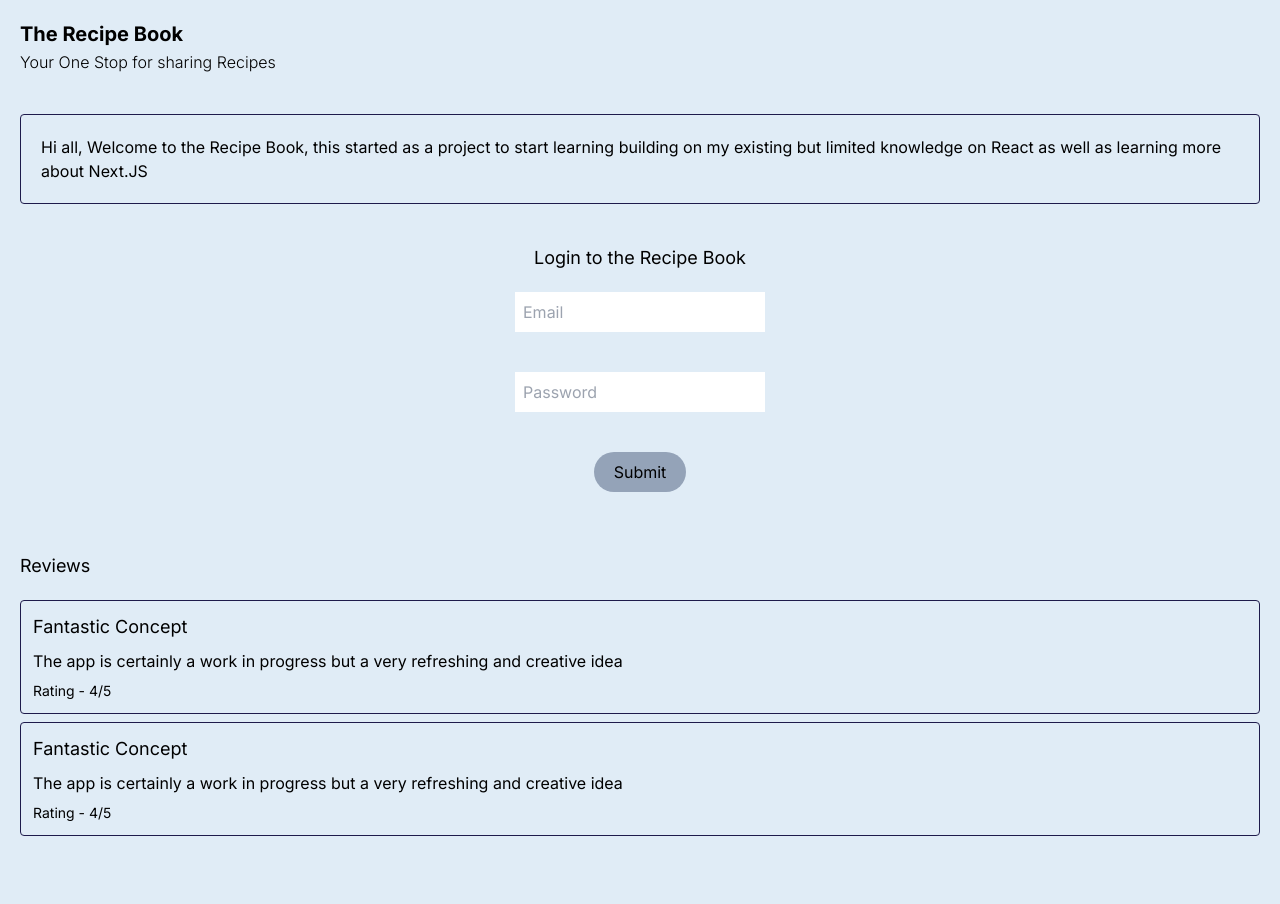
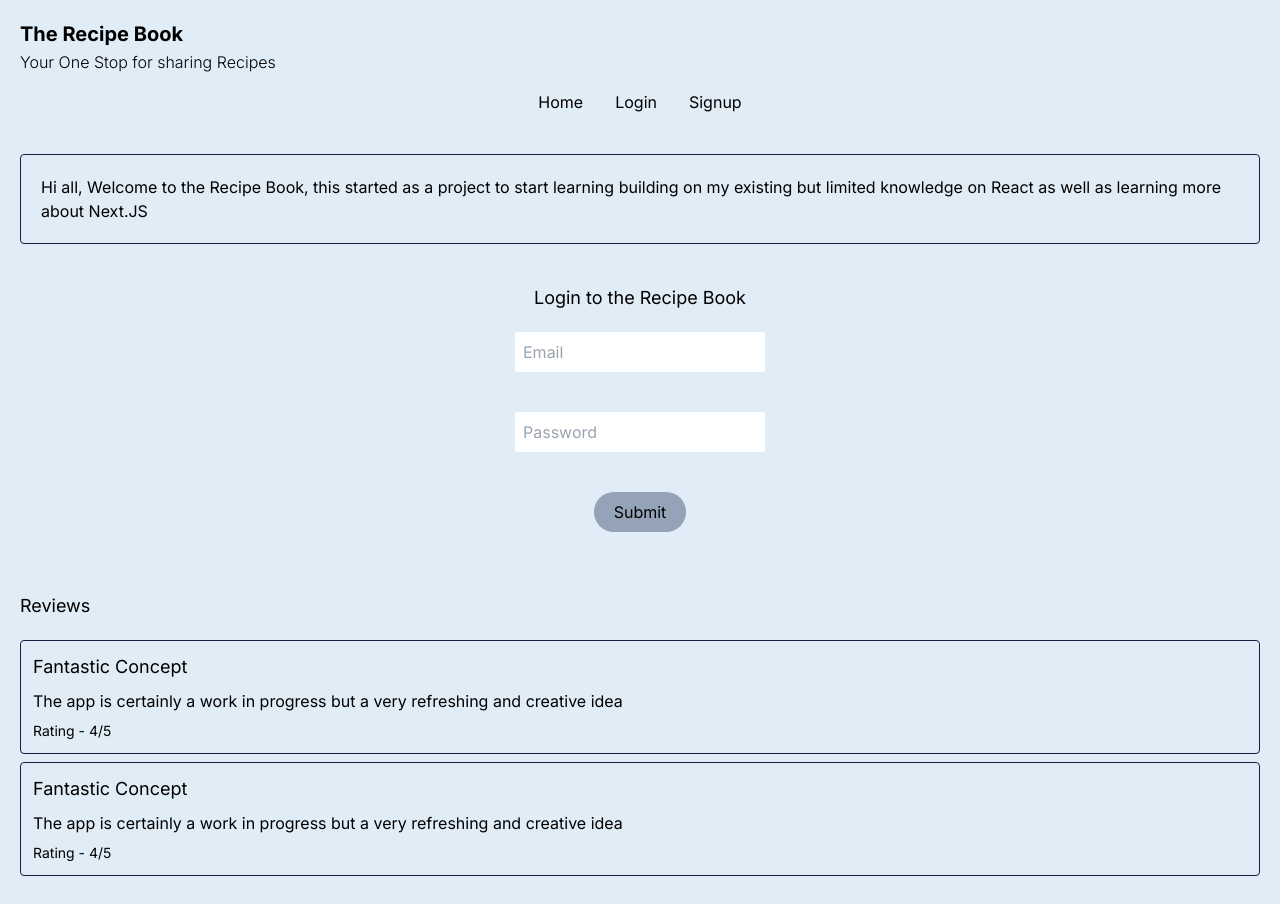
Before and after one commit to YGH16/next_recipe_book, a Next.js app: page / in a window 1280 px wide. Before the commit the page ends 864 px from the top, so only its background shows below. Built offline with nearby package versions, Linux system fonts and the light colour scheme.

Commit message:
Added navigation_bar components to page.tsx

```diff
--- a/src/app/page.tsx
+++ b/src/app/page.tsx
@@ -1,6 +1,7 @@
 import Image from 'next/image'
 import LoginComponent from './components/Login';
-import ReviewBox from './components/Review_box'
+import ReviewBox from './components/Review_box';
+import Navbar from './components/Navigation_bar';
 
 export default function Home() {
   return (
@@ -9,6 +10,10 @@ export default function Home() {
       <div className="title_section mt-5 ml-5">
         <h1 className='landing_title pb-0.5 font-bold text-xl'>The Recipe Book</h1>
         <h2 className='landing_subtitle font-light'>Your One Stop for sharing Recipes</h2>
+      </div>
+
+      <div className="navigation_section text-center mt-4">
+        <Navbar></Navbar>
       </div>
 
       <div className="info_section mt-10 m-5 p-5 border-solid border border-indigo-950 rounded">
```
